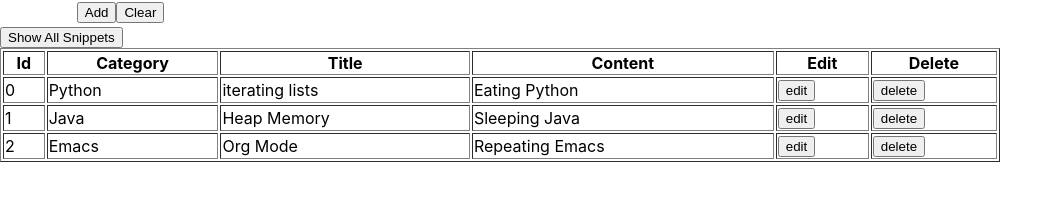
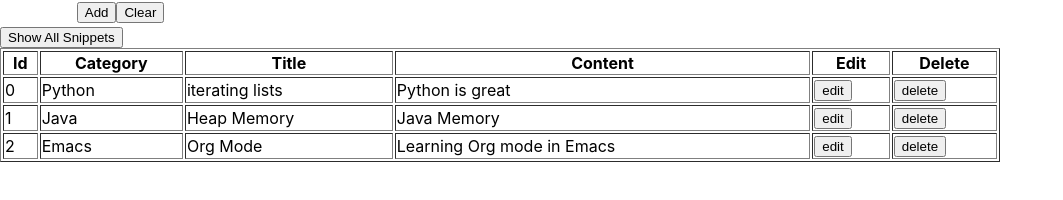
Before and after one commit to rkiran3/snippet-react, a React (Create React App) app: page / in a window 1280 px wide. Shown: the part 336-536 px from the top of the page, without its empty margins (0-1063 px from the left). Built offline with nearby package versions, Linux system fonts and the light colour scheme; no server answers.

Commit message:
Add fixes to Category Dropdown

```diff
--- a/src/App.js
+++ b/src/App.js
@@ -22,6 +22,8 @@ function App(props) {
 const options = [
     {label: 'Productivity', value: 'Productivity'},
     {label: 'Java',         value: 'Java'},
+    {label: 'Python',       value: 'Python'},
+    {label: 'Technical',    value: 'Technical'},
 ];
 
   useEffect(() => {
--- a/src/components/Form.js
+++ b/src/components/Form.js
@@ -26,7 +26,7 @@ export default function Form({values, options, handleSubmit, handleChange, handl
                     <tr>
                         <td><label>Category</label></td>
                         <td>
-                            <Dropdown label="Dropdown" options={options} onChange={handleChange} ></Dropdown>
+                            <Dropdown label="Dropdown" options={options} handleChange={handleChange} ></Dropdown>
                         </td>
                     </tr>
                     <tr>
--- a/src/index.js
+++ b/src/index.js
@@ -8,17 +8,17 @@ const DATA = [
   { id: 0,
     category: "Python",
     title: "iterating lists",
-    content: "Eating Python",
+    content: "Python is great",
     completed: true},
   { id: 1,
     category: "Java",
     title: "Heap Memory",
-    content: "Sleeping Java",
+    content: "Java Memory",
     completed: false},
   { id: 2,
     category: "Emacs",
     title: "Org Mode",
-    content: "Repeating Emacs",
+    content: "Learning Org mode in Emacs",
     completed: false}
 ];
 
```
